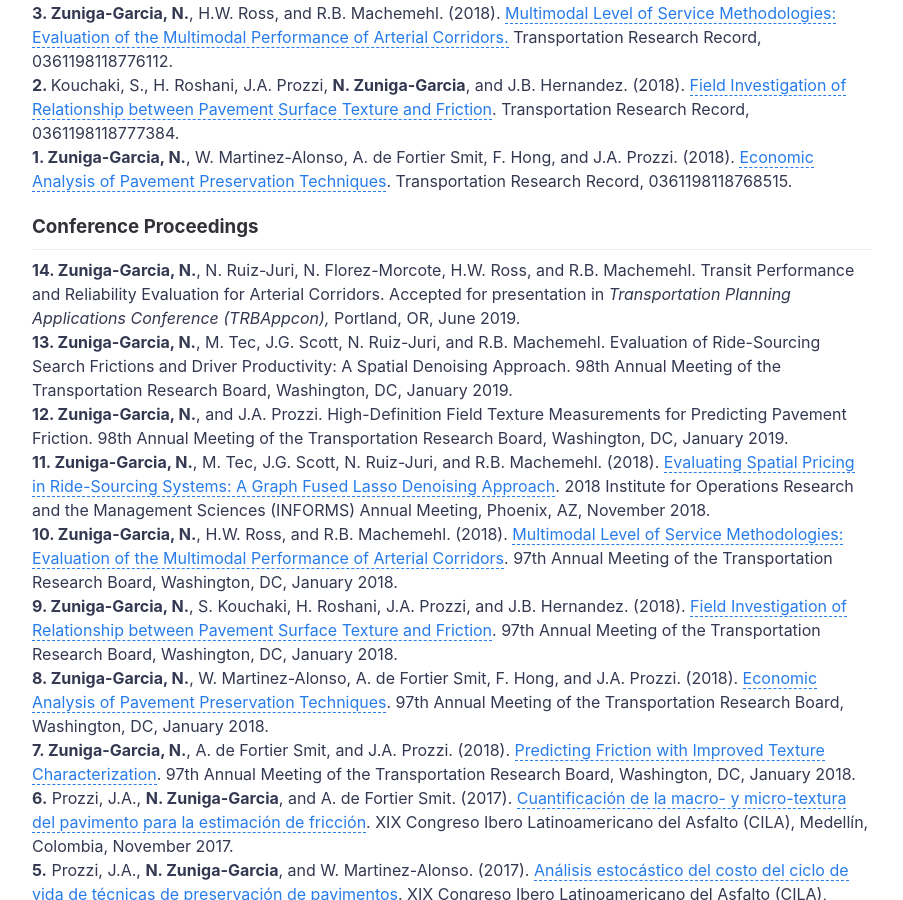
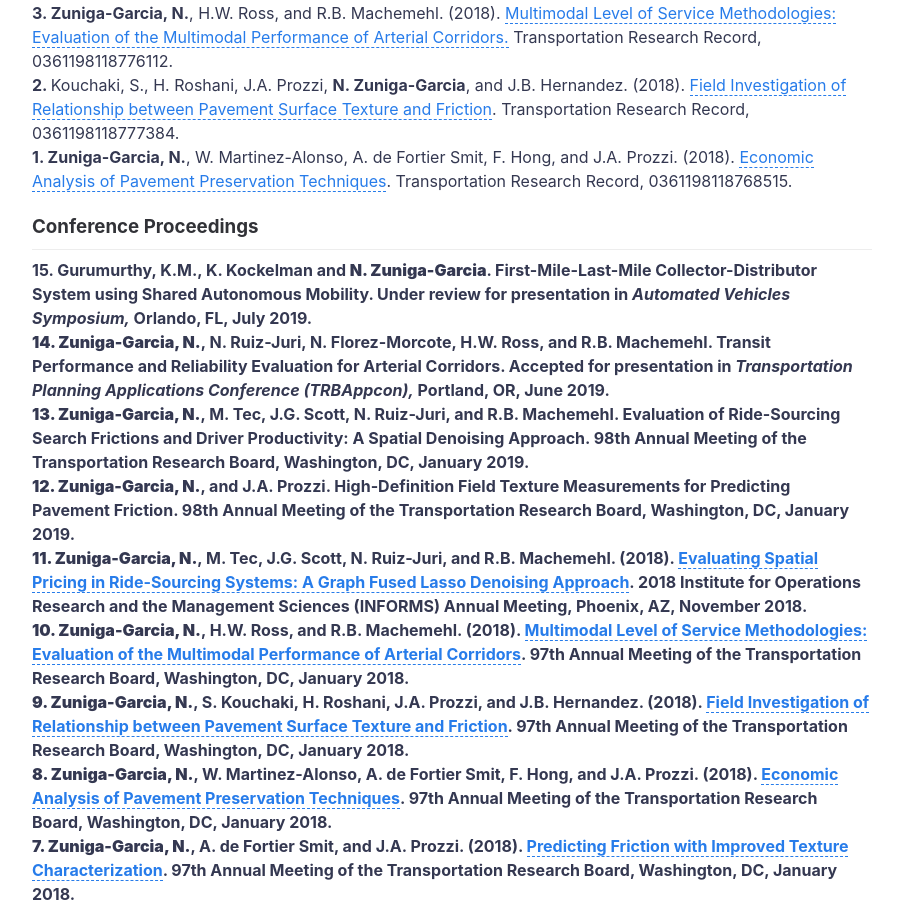
Before and after one commit to nzunigag/nzunigag.github.io, a Jekyll site: the page built from research.md, in a window 1280 px wide and 900 px high, scrolled down 833 px. Shown: the whole window, without its empty margins (188-1091 px from the left). Built offline with Jekyll 4.4.1, drawn with Linux system fonts in a browser that asks for light colours.

Commit message:
Update research.md

```diff
--- a/research.md
+++ b/research.md
@@ -35,6 +35,8 @@ ___
 
 ### Conference Proceedings
 ___
+<b>15. Gurumurthy, K.M., K. Kockelman and <b>N. Zuniga-Garcia</b>. First-Mile-Last-Mile Collector-Distributor System using Shared Autonomous Mobility.  Under review for presentation in <i>Automated Vehicles Symposium,</i> Orlando, FL, July 2019.
+<br>
 <b>14. Zuniga-Garcia, N.</b>, N. Ruiz-Juri, N. Florez-Morcote, H.W. Ross, and R.B. Machemehl. Transit Performance and Reliability Evaluation for Arterial Corridors.  Accepted for presentation in <i>Transportation Planning Applications Conference (TRBAppcon),</i> Portland, OR, June 2019.
 <br>
 <b>13. Zuniga-Garcia, N.</b>, M. Tec, J.G. Scott, N. Ruiz-Juri, and R.B. Machemehl. Evaluation of Ride-Sourcing Search Frictions and Driver Productivity: A Spatial Denoising Approach. 98th Annual Meeting of the Transportation Research Board, Washington, DC, January 2019.
```
